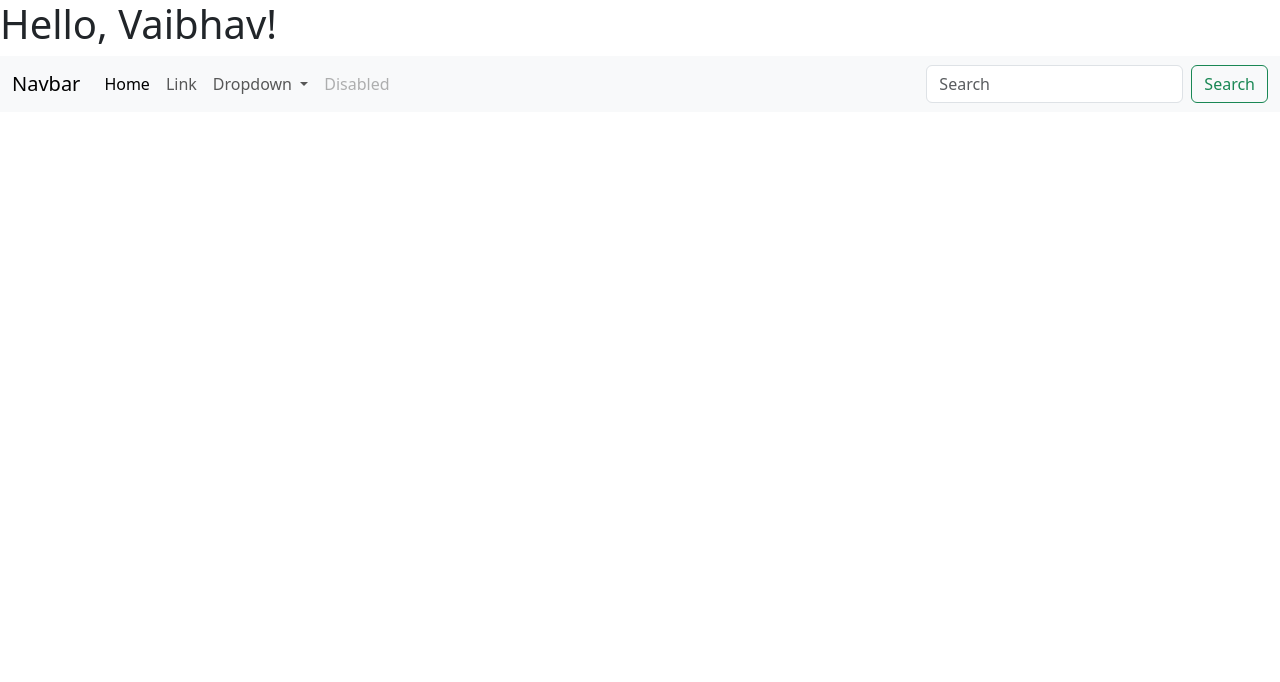
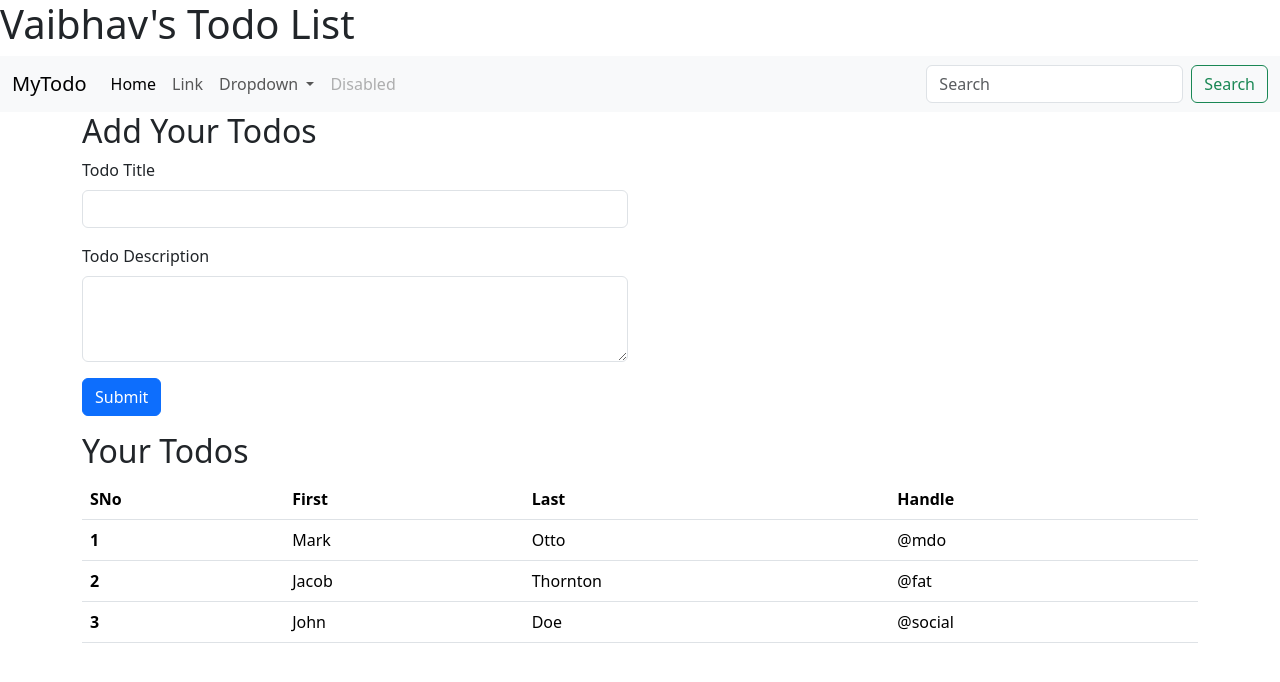
Before and after one commit to MLwithvaibhav/FLASK2025, a Flask app: page / in a window 1280 px wide. Shown: the top 682 px of the page. Run offline with Flask 3, Linux system fonts and the light colour scheme.

Commit message:
Added static and templates

```diff
--- a/main.py
+++ b/main.py
@@ -1,7 +1,25 @@
 # Hello world
 from flask import Flask, render_template
+from flask_sqlalchemy import SQLAlchemy
+from datetime import datetime
 
 app = Flask(__name__)
+app.config["SQLALCHEMY_DATABASE_URI"] = "sqlite:///todo.db"
+app.config["SQLALCHEMY_TRACK_MODIFICATIONS"] = False
+db = SQLAlchemy(app)
+
+
+class Todo(db.Model):
+    sno = db.Column(db.Integer, primary_key=True)
+    Title = db.Column(db.String(200), nullable=False)
+    desc = db.Column(db.String(500), nullable=False)
+    date_created = db.Column(db.DateTime, default=datetime.utcnow)
+
+    def __repr__(self):
+        return f"{self.sno} - {self.Title}"
+
+
+
 
 @app.route("/")
 def hello_world():
--- a/templates/index.html
+++ b/templates/index.html
@@ -1,19 +1,24 @@
 <!doctype html>
 <html lang="en">
+
 <head>
     <meta charset="utf-8">
     <meta name="viewport" content="width=device-width, initial-scale=1">
     <title>Bootstrap demo</title>
-    <link href="https://cdn.jsdelivr.net/npm/bootstrap@5.3.7/dist/css/bootstrap.min.css" rel="stylesheet" integrity="sha384-LN+7fdVzj6u52u30Kp6M/trliBMCMKTyK833zpbD+pXdCLuTusPj697FH4R/5mcr" crossorigin="anonymous">
+    <link href="https://cdn.jsdelivr.net/npm/bootstrap@5.3.7/dist/css/bootstrap.min.css" rel="stylesheet"
+        integrity="sha384-LN+7fdVzj6u52u30Kp6M/trliBMCMKTyK833zpbD+pXdCLuTusPj697FH4R/5mcr" crossorigin="anonymous">
 </head>
+
 <body>
-    <h1>Hello, Vaibhav!</h1>
+    <h1>Vaibhav's Todo List</h1>
 
 
     <nav class="navbar navbar-expand-lg bg-body-tertiary">
         <div class="container-fluid">
-    <a class="navbar-brand" href="#">Navbar</a>
-    <button class="navbar-toggler" type="button" data-bs-toggle="collapse" data-bs-target="#navbarSupportedContent" aria-controls="navbarSupportedContent" aria-expanded="false" aria-label="Toggle navigation">
+            <a class="navbar-brand" href="#">MyTodo</a>
+            <button class="navbar-toggler" type="button" data-bs-toggle="collapse"
+                data-bs-target="#navbarSupportedContent" aria-controls="navbarSupportedContent" aria-expanded="false"
+                aria-label="Toggle navigation">
                 <span class="navbar-toggler-icon"></span>
             </button>
             <div class="collapse navbar-collapse" id="navbarSupportedContent">
@@ -25,13 +30,16 @@
                         <a class="nav-link" href="#">Link</a>
                     </li>
                     <li class="nav-item dropdown">
-          <a class="nav-link dropdown-toggle" href="#" role="button" data-bs-toggle="dropdown" aria-expanded="false">
+                        <a class="nav-link dropdown-toggle" href="#" role="button" data-bs-toggle="dropdown"
+                            aria-expanded="false">
                             Dropdown
                         </a>
                         <ul class="dropdown-menu">
                             <li><a class="dropdown-item" href="#">Action</a></li>
                             <li><a class="dropdown-item" href="#">Another action</a></li>
-            <li><hr class="dropdown-divider"></li>
+                            <li>
+                                <hr class="dropdown-divider">
+                            </li>
                             <li><a class="dropdown-item" href="#">Something else here</a></li>
                         </ul>
                     </li>
@@ -40,12 +48,73 @@
                     </li>
                 </ul>
                 <form class="d-flex" role="search">
-        <input class="form-control me-2" type="search" placeholder="Search" aria-label="Search"/>
+                    <input class="form-control me-2" type="search" placeholder="Search" aria-label="Search" />
                     <button class="btn btn-outline-success" type="submit">Search</button>
                 </form>
             </div>
         </div>
     </nav>
-    <script src="https://cdn.jsdelivr.net/npm/bootstrap@5.3.7/dist/js/bootstrap.bundle.min.js" integrity="sha384-ndDqU0Gzau9qJ1lfW4pNLlhNTkCfHzAVBReH9diLvGRem5+R9g2FzA8ZGN954O5Q" crossorigin="anonymous"></script>
+
+
+    <div class="container">
+        <h2>Add Your Todos</h2>
+        <form>
+            <div class="row">
+                <div class="col-md-6">
+                    <div class="mb-3">
+                        <label for="title" class="form-label">Todo Title</label>
+                        <input type="text" class="form-control" id="title">
+                    </div>
+
+                    <div class="mb-3">
+                        <label for="desc" class="form-label">Todo Description</label>
+                        <textarea class="form-control" id="desc" rows="3"></textarea>
+                    </div>
+                </div>
+            </div>
+
+            <button type="submit" class="btn btn-primary">Submit</button>
+        </form>
+    </div>
+
+
+
+    <div class="container my-3">
+        <h2>Your Todos</h2>
+        <table class="table">
+            <thead>
+                <tr>
+                    <th scope="col">SNo</th>
+                    <th scope="col">First</th>
+                    <th scope="col">Last</th>
+                    <th scope="col">Handle</th>
+                </tr>
+            </thead>
+            <tbody>
+                <tr>
+                    <th scope="row">1</th>
+                    <td>Mark</td>
+                    <td>Otto</td>
+                    <td>@mdo</td>
+                </tr>
+                <tr>
+                    <th scope="row">2</th>
+                    <td>Jacob</td>
+                    <td>Thornton</td>
+                    <td>@fat</td>
+                </tr>
+                <tr>
+                    <th scope="row">3</th>
+                    <td>John</td>
+                    <td>Doe</td>
+                    <td>@social</td>
+                </tr>
+            </tbody>
+        </table>
+    </div>
+    <script src="https://cdn.jsdelivr.net/npm/bootstrap@5.3.7/dist/js/bootstrap.bundle.min.js"
+        integrity="sha384-ndDqU0Gzau9qJ1lfW4pNLlhNTkCfHzAVBReH9diLvGRem5+R9g2FzA8ZGN954O5Q"
+        crossorigin="anonymous"></script>
 </body>
+
 </html>
```
Lines whose indentation alone changed are shown as unchanged.
